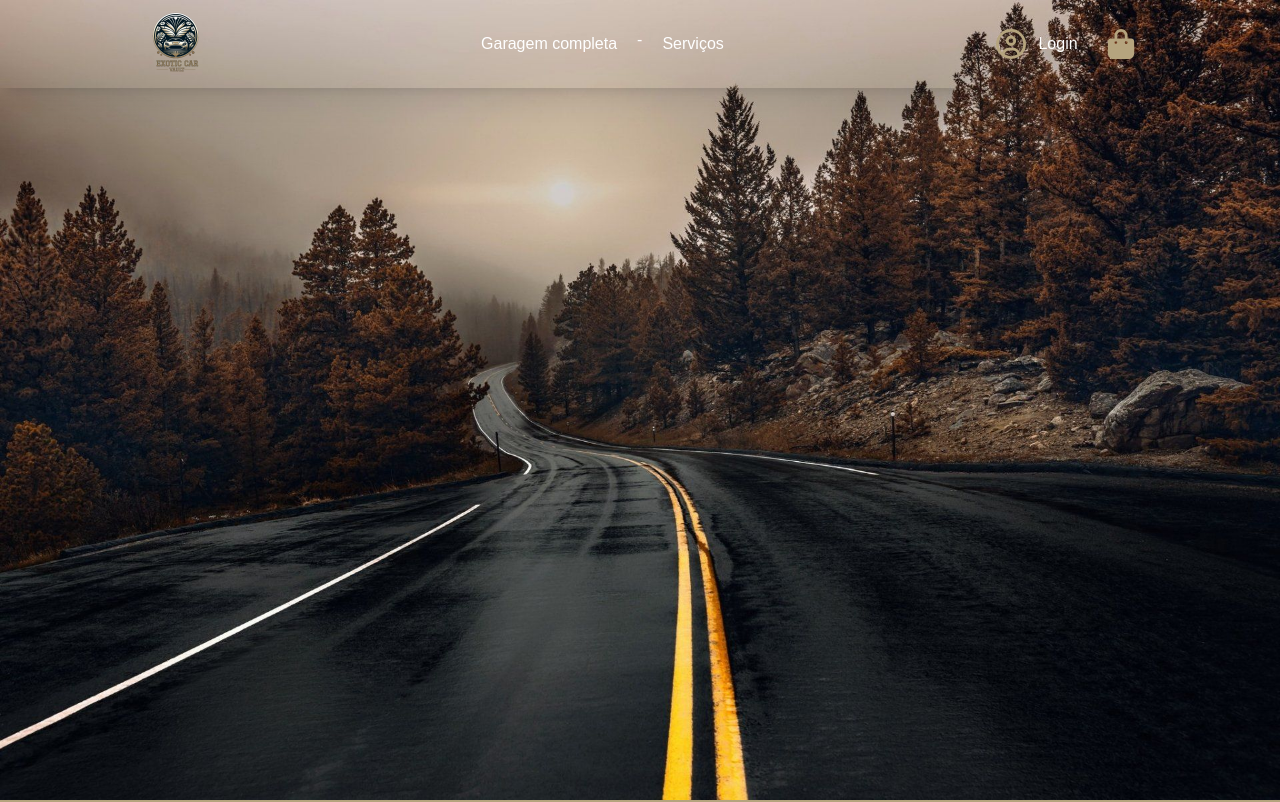
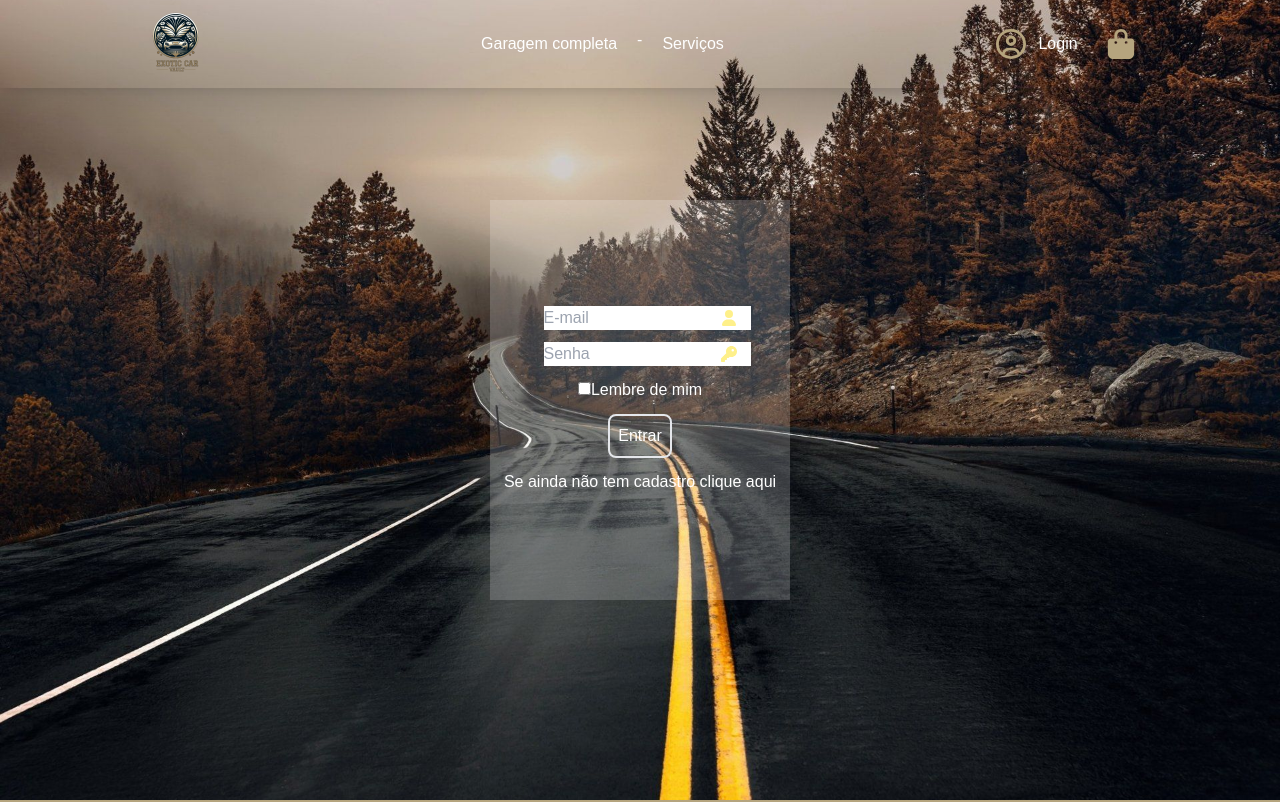
Before and after one commit to ExoticCarVault/ExoticCarVault, a React (Vite) app: page /login in a window 1280 px wide. Shown: the top 802 px of the page. Built offline with nearby package versions, Linux system fonts and the light colour scheme.

Commit message:
feito estrutura da página login

```diff
--- a/src/components/Login/index.jsx
+++ b/src/components/Login/index.jsx
@@ -1,17 +1,46 @@
 import { Link } from "react-router-dom";
 import bgImg from "../../assets/header/bglogin.jpg"
+import { FaUser, FaKey } from "react-icons/fa6";
+import { useState } from "react";
 
 export const FormsLogin = () => {
+const[username, setUsername] = useState("");
+const [password, setPassword] = useState("");
+
+const handleSubmit = (event) => {
+    event.preventDefault()
+    console.log(username, password);
+    console.log("envio");
+;}
+
     return(
-        <div className="w-full h-screen">
-            <img src={bgImg} alt="background" />
-            <div>
-            <Link to="/register">
-            <button className="p-3 border-2 border-white rounded-lg hover:border-yellow-200 hover:bg-[#ffffff30] transition-all ease-in duration-300">Cadastre-se aqui</button>
-            </Link>
+        <div className='relative flex justify-center items-center  md:mt-0 mb-10 shadow-xl'>
+            <img src={bgImg} alt="background image" className="w-full h-screen object-cover" />
+            <div className="absolute w-[300px] h-[400px] bg-[#ffffff30] flex justify-center items-center">
+            <form onSubmit={handleSubmit} className="flex flex-col items-center justify-center">
+                <div className="flex justify-center items-center pt-3 pb-3 text-black">
+                <input type="email" placeholder="E-mail" required
+                onChange={(e) => setUsername(e.target.value)}
+                />
+                <FaUser className="text-yellow-200 ml-[-30px]"/>
+                </div>
+                <div className="flex justify-center items-center text-black">
+                <input type="password" placeholder="Senha" required
+                onChange={(e) => setPassword(e.target.value)}/>
+                <FaKey className="text-yellow-200 ml-[-30px]"/>
+                </div>
+                <div className="p-3">
+                    <label>
+                        <input type="checkbox" />
+                        Lembre de mim
+                    </label>
+                </div>
+                <button className="p-2 border-2 rounded-lg">Entrar</button>
+                <div className="p-3">
+                <p>Se ainda não tem cadastro <a>clique aqui</a></p>
+                </div>
+            </form>
             </div>
-
         </div>
-
     );
 };
```
